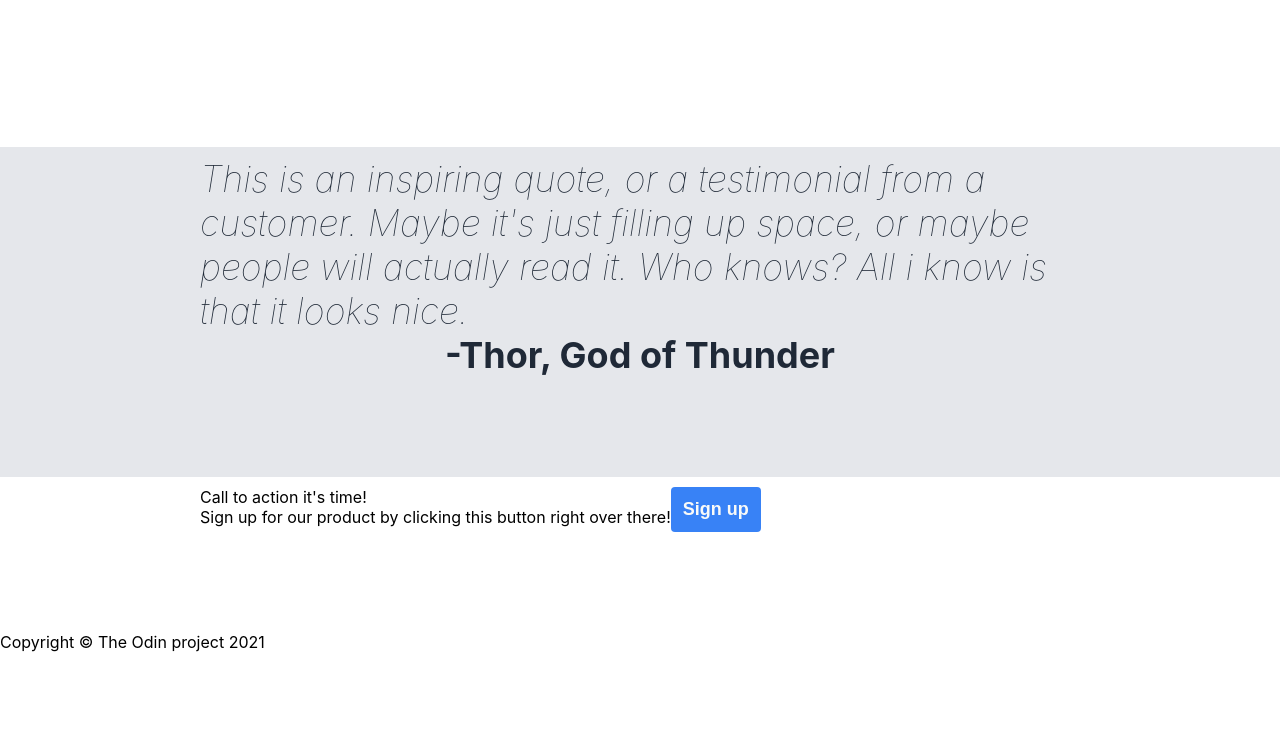
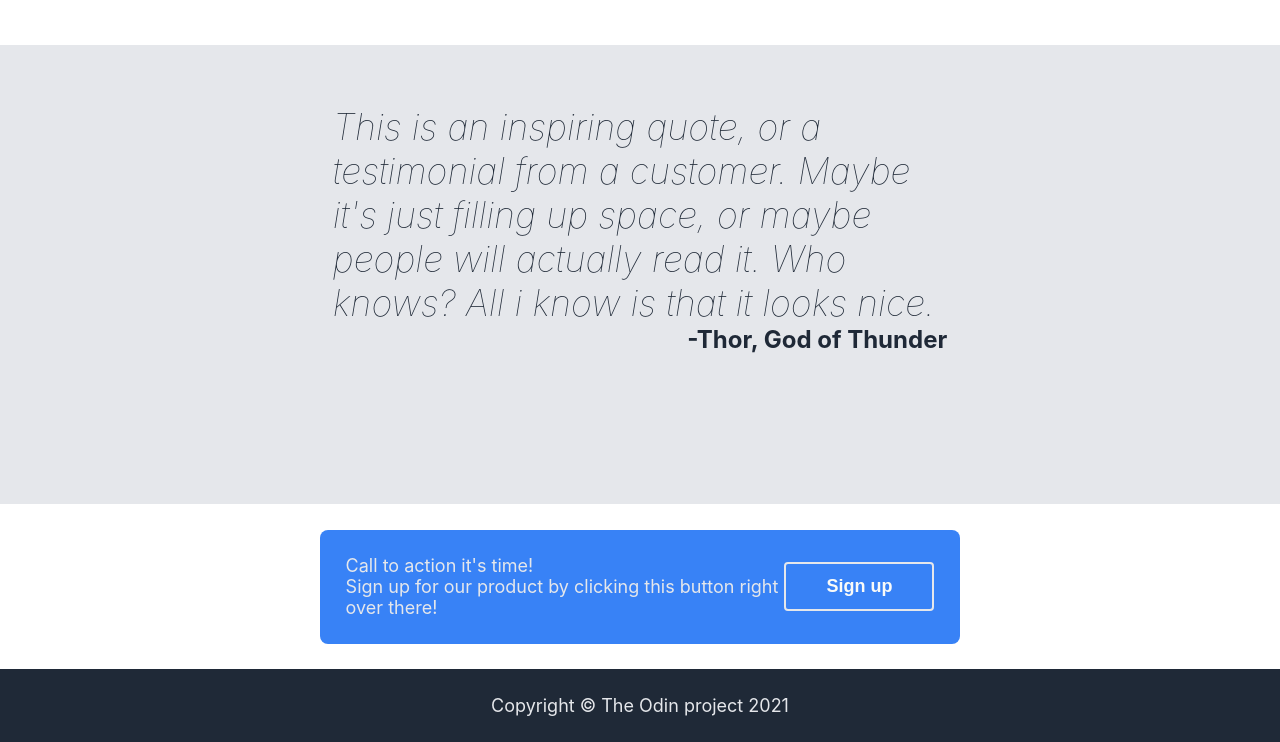
Before and after one commit to nryzhikh/project-landing-page, a plain HTML site: page index.html in a window 1280 px wide. Shown: the part 1255-1997 px from the top of the page. Before the commit the page ends 1907 px from the top, so only its background shows below. Drawn offline with Linux system fonts and the light colour scheme.

Commit message:
Make block4 and footer

```diff
--- a/index.html
+++ b/index.html
@@ -23,7 +23,9 @@
                 <div class="awesome-text-regular">This website has some subtext that goes here under the main title. It's smaller a font and the color is lower contrast</div>
                 <button class="awesome-button">Sign up</button>
             </div>
-            <img src="./images/img00.png" class="awesome-image" alt="This is a placeholder for an image">
+            <div class="awesome-image-box">
+                <img src="./images/img00.png" class="awesome-image" alt="This is a placeholder for an image">
+            </div>
         </div>
     </div>
     <div class="block2">
@@ -48,15 +50,17 @@
         </div>
     </div>
     <div class="block3">
-        <div class="quote">This is an inspiring quote, or a testimonial from a customer. Maybe it's just filling up space, or maybe people will actually read it. Who knows? All i know is that it looks nice.</div>
-        <div class="god">-Thor, God of Thunder</div>
+        <div class="quote-box">
+            <div class="quote">This is an inspiring quote, or a testimonial from a customer. Maybe it's just filling up space, or maybe people will actually read it. Who knows? All i know is that it looks nice.</div>
+            <div class="god">-Thor, God of Thunder</div>
+        </div>
     </div>
     <div class="block4">
         <div class="caller">
             <div class="bigcall">Call to action it's time!</div>
             <div class="call-text">Sign up for our product by clicking this button right over there!</div>
         </div>
-        <button>Sign up</button>
+        <button class="block4-button">Sign up</button>
     </div>
     <div class="footer">
         Copyright © The Odin project 2021
--- a/style.css
+++ b/style.css
@@ -3,8 +3,8 @@ body {
     margin: 0;
 }
 
-.block1, .block2, .block3, .block4 {
-    padding: 10px 200px 100px 200px;
+.block1, .block2, .block3 {
+    padding: 10px 10% 100px 10%;
 }
 
 .block1 {
@@ -78,7 +78,7 @@ ul {
 .block2 {
     display: flex;
     flex-direction: column;
-    padding: 50px 100px 150px 100px;
+
     gap: 50px;
 }
 .info-head {
@@ -105,21 +105,24 @@ ul {
 .block3 {
     background: #e5e7eb;
     display: flex;
+    justify-content: center;
+}
+.quote-box {
+    display: flex;
     flex-direction: column;
-    align-items: center;
+    padding: 50px 20% 50px 20%;
+}
 
-}
 .quote {
     font-size: 36px;
     font-weight: lighter;
     font-style: italic;
     color: #1f2937;
-    max-width: 1000px;
     text-align: start;
 }
 
 .god {
-    font-size: 36px;
+    font-size: 24px;
     font-weight: bold;
     color: #1f2937;
     text-align: end;
@@ -127,9 +130,23 @@ ul {
 
 .block4 {
     display: flex;
+    justify-content: space-evenly;
+    background: #3882f6;
+    align-items: center;
+    margin: 2% 25% 2% 25%;
+    padding: 2% 2% 2% 2%;
+    border-radius: 8px;
 }
 
-button {
+.caller {
+    display: flex;
+    flex-direction: column;
+    font-size: 18px;
+    color: #e5e7eb
+
+}
+
+.awesome-button {
     background-color: #3882f6;
     border: 0;
     color: #f9faf8;
@@ -139,3 +156,24 @@ button {
     padding: 12px;
     font-weight: bold;
 }
+
+.block4-button {
+    background-color: #3882f6;
+    border: 2px solid  #e5e7eb;
+    color: #f9faf8;
+    border-radius: 4px;
+    font-size: 18px;
+    max-width: 150px;
+    min-width: 150px;
+    padding: 12px;
+    font-weight: bold;
+}
+
+.footer {
+    display: flex;
+    justify-content: center;
+    background-color: #1f2937;
+    padding: 2% 2% 2% 2%;
+    font-size: 18px;
+    color: #e5e7eb
+}
```
